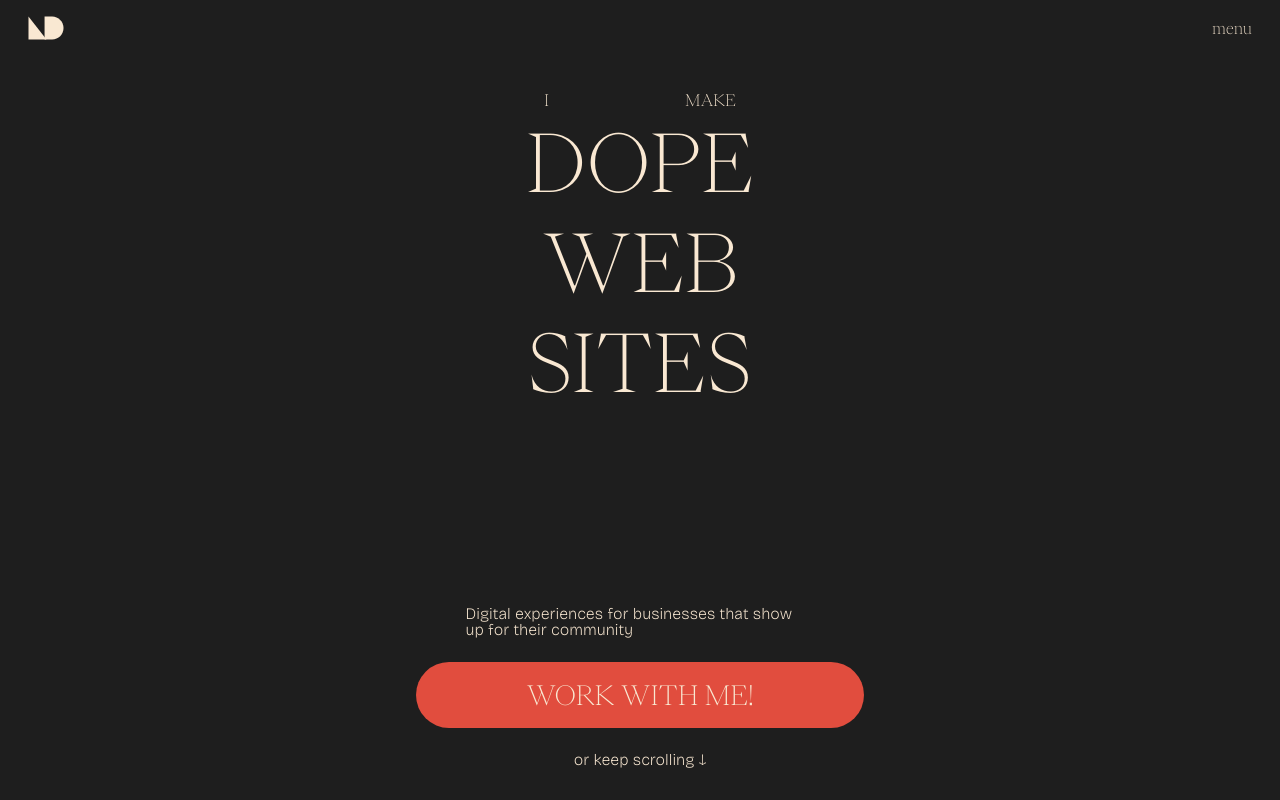
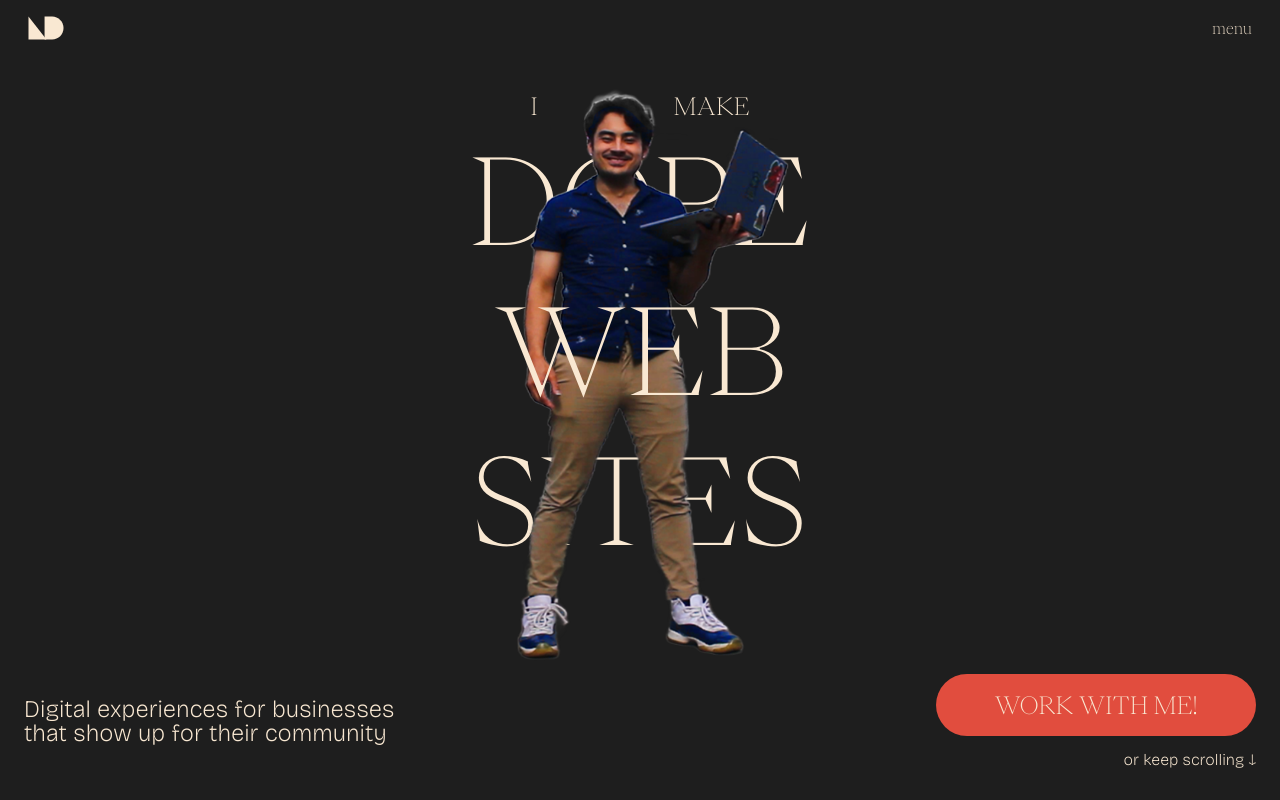
Before and after one commit to darcynoa/noahdarcy.dev, a Next.js app: page / in a window 1280 px wide. Built offline with nearby package versions, Linux system fonts and the light colour scheme; a web font is replaced by a local one.

Commit message:
tablet and desktop responsiveness

```diff
--- a/app/page.tsx
+++ b/app/page.tsx
@@ -65,22 +65,31 @@ export default function Home() {
     return (
         <div className="text-cream flex h-svh w-full flex-col items-center justify-between bg-black">
             <div className="font-main relative mb-auto flex w-full flex-col items-center justify-center pt-[5.5rem] text-[1rem] font-extralight uppercase">
-                <div ref={iMake} className="flex gap-[8.5rem]">
+                <div ref={iMake} className="flex gap-[8.5rem] lg:text-[1.5rem]">
                     <span>I</span>
                     <span>Make</span>
                 </div>
-                <h1 ref={dope} className="text-[5rem] leading-tight">
+                <h1
+                    ref={dope}
+                    className="text-[5rem] leading-tight lg:text-[7.5rem]"
+                >
                     Dope
                 </h1>
-                <h1 ref={web} className="z-2 text-[5rem] leading-tight">
+                <h1
+                    ref={web}
+                    className="z-2 text-[5rem] leading-tight lg:text-[7.5rem]"
+                >
                     Web
                 </h1>
-                <h1 ref={sites} className="text-[5rem] leading-tight">
+                <h1
+                    ref={sites}
+                    className="text-[5rem] leading-tight lg:text-[7.5rem]"
+                >
                     Sites
                 </h1>
-                <div className="absolute top-[58%] left-[50%] flex hidden h-screen w-full -translate-x-1/2 -translate-y-1/2 items-center justify-center">
+                <div className="absolute top-[58%] left-[50%] flex h-screen w-full -translate-x-1/2 -translate-y-1/2 items-center justify-center">
                     <Image
-                        className="w-[14.5rem] object-cover"
+                        className="w-[14.5rem] object-cover lg:w-[20rem]"
                         src="/hero.png"
                         loading="eager"
                         alt="Myself as the hero to these local businesses!"
@@ -89,21 +98,23 @@ export default function Home() {
                     />
                 </div>
             </div>
-            <div className="flex flex-col items-center justify-center gap-[1.5rem] py-[2rem]">
-                <p className="font-body w-[70%] text-[1rem] leading-none font-thin">
+            <div className="flex flex-col items-center justify-center gap-[1.5rem] px-[1.5rem] py-[2rem] md:w-full md:flex-row md:justify-between">
+                <p className="font-body w-[70%] max-w-[25ch] text-[1rem] leading-none font-thin lg:text-[1.5rem]">
                     Digital experiences for businesses that show up for their
                     community
                 </p>
+                <div className="flex w-full flex-col items-center justify-center gap-[1rem] md:items-end">
                     <Link
                         href={"#"}
-                    className="bg-red font-main flex w-[90%] items-center justify-center rounded-[4rem] py-[0.8rem] text-center text-[1.68rem] font-thin uppercase"
+                        className="bg-red font-main flex min-w-[20rem] items-center justify-center rounded-[4rem] py-[0.8rem] text-center text-[1.5rem] font-thin uppercase"
                     >
                         work with me!
                     </Link>
-                <p className="font-body w-[70%] text-center text-[1rem] leading-none font-thin">
+                    <p className="font-body w-[70%] text-center text-[1rem] leading-none font-thin md:w-auto">
                         or keep scrolling ↓
                     </p>
                 </div>
             </div>
+        </div>
     );
 }
```
Lines whose indentation alone changed are shown as unchanged.
